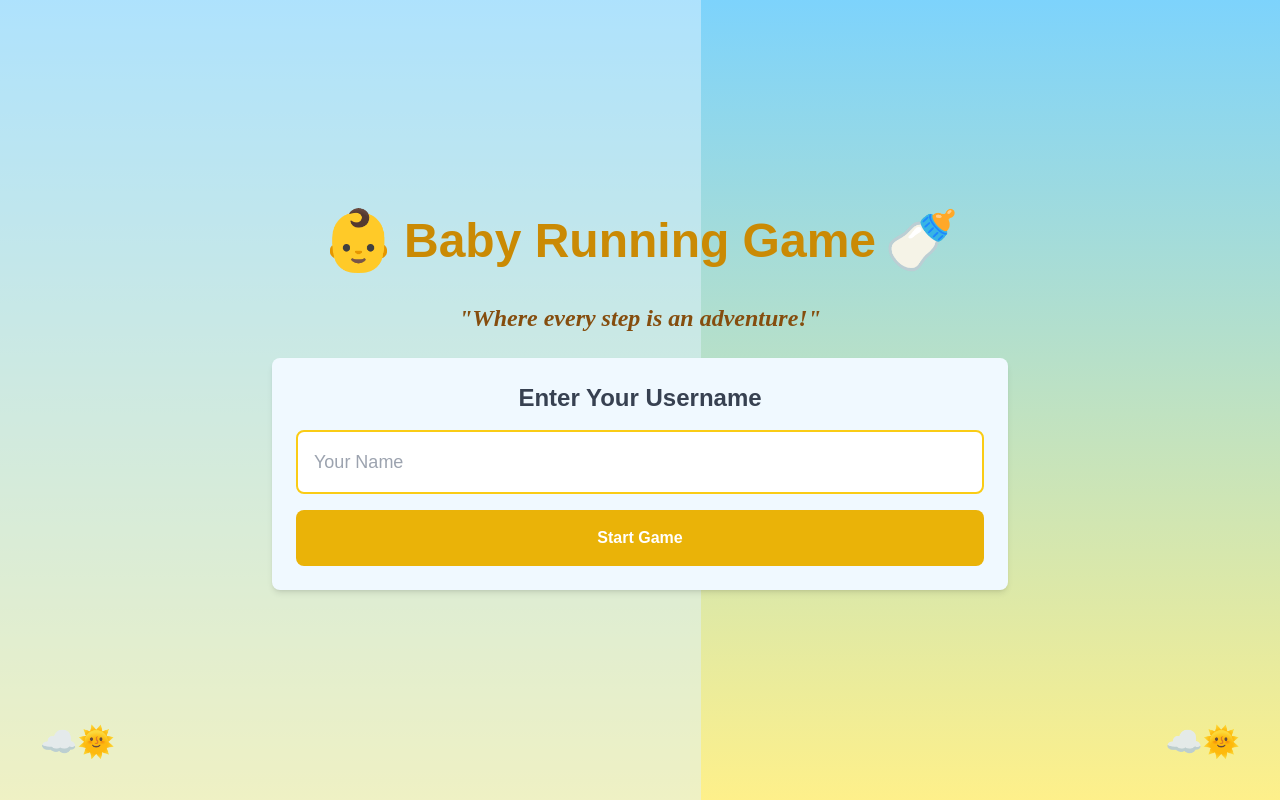
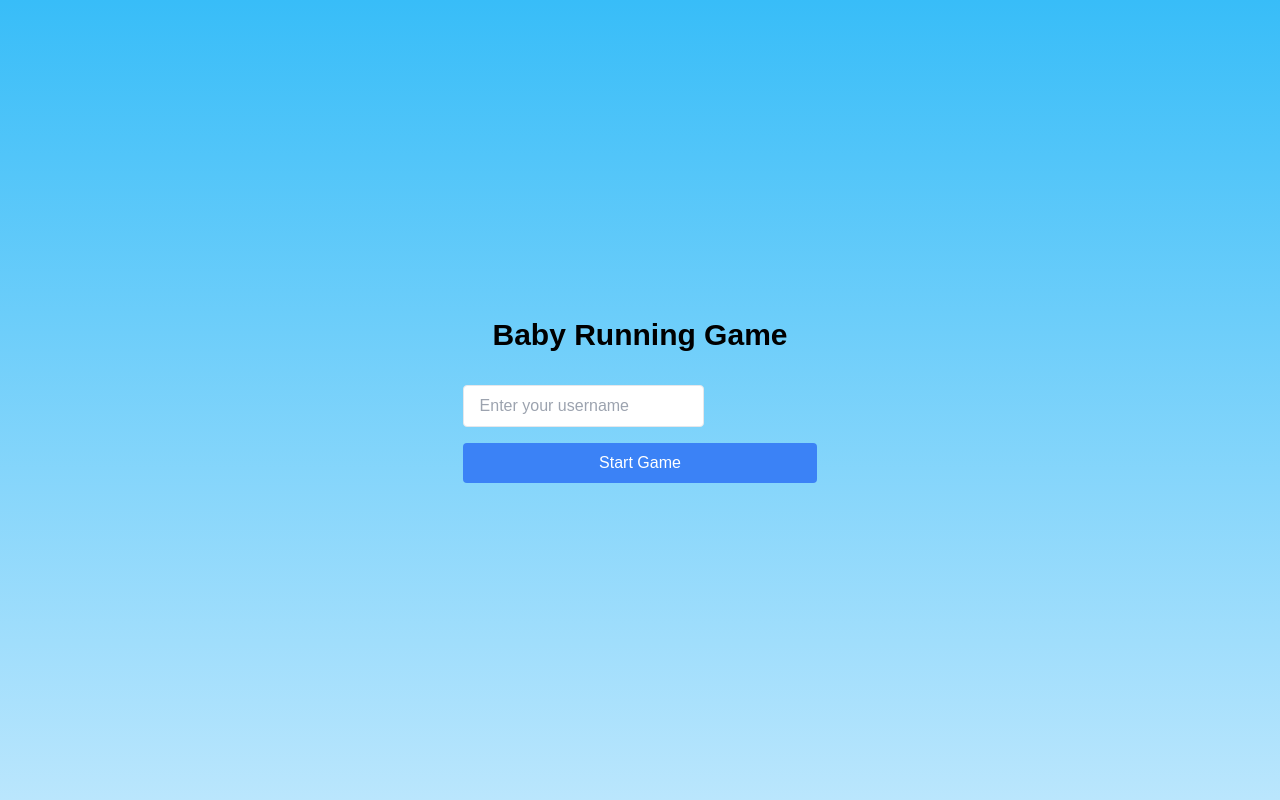
Before and after one commit to ddewantaraq/baby-days-out, a Next.js app: page / in a window 1280 px wide. Built offline with nearby package versions, Linux system fonts and the light colour scheme.

Commit message:
Revert "done revised UI"
This reverts commit 5a9a67e6fd59fc670a902339490ff9343ce70e1e.

```diff
--- a/package.json
+++ b/package.json
@@ -24,8 +24,8 @@
     "autoprefixer": "^10.4.20",
     "eslint": "^9",
     "eslint-config-next": "15.1.3",
-    "postcss": "^8.4.49",
-    "tailwindcss": "^3.4.17",
+    "postcss": "^8",
+    "tailwindcss": "^3.4.1",
     "typescript": "^5"
   }
 }
--- a/src/app/globals.css
+++ b/src/app/globals.css
@@ -24,59 +24,3 @@ body {
   background: var(--background);
   font-family: Arial, Helvetica, sans-serif;
 }
-
-
-@keyframes bounce {
-  0%, 100% {
-    transform: translateY(0);
-  }
-  50% {
-    transform: translateY(-15px);
-  }
-}
-
-.animate-text.bounce {
-  animation: bounce 1.5s ease-in-out infinite;
-}
-
-@keyframes fadeIn {
-  0% {
-    opacity: 0;
-  }
-  100% {
-    opacity: 1;
-  }
-}
-
-.animate-text.fade-in {
-  animation: fadeIn 2s ease-in-out;
-}
-
-@keyframes clouds {
-  0% {
-    transform: translateX(-100%);
-  }
-  100% {
-    transform: translateX(100%);
-  }
-}
-
-.animate-clouds {
-  animation: clouds 20s linear infinite;
-}
-
-@keyframes pulseAnimation {
-  0% {
-    opacity: 0.7;
-  }
-  50% {
-    opacity: 1;
-  }
-  100% {
-    opacity: 0.7;
-  }
-}
-
-.animate-pulse {
-  animation: pulseAnimation 1.5s ease-in-out infinite;
-}
--- a/src/app/page.tsx
+++ b/src/app/page.tsx
@@ -1,89 +1,17 @@
-"use client";
+"use client"
 
-import { useState } from "react";
-import dynamic from "next/dynamic";
+import dynamic from 'next/dynamic';
 
-const GameComponent = dynamic(() => import("@/components/Game/GameComponent"), {
+const GameComponent = dynamic(() => import('@/components/Game/GameComponent'), {
   ssr: false,
 });
 
 export default function Home() {
-  const [username, setUsername] = useState("");
-  const [isGameStarted, setIsGameStarted] = useState(false);
-
-  const handleStartGame = () => {
-    if (username.trim() !== "") {
-      setIsGameStarted(true);
-    } else {
-      alert("Please enter your username to start the game!");
-    }
-  };
-
   return (
-    <div className="min-h-screen bg-gradient-to-b from-sky-300 to-yellow-200 flex flex-col items-center justify-center p-6 space-y-12 relative overflow-hidden">
-      <div className="absolute top-0 left-0 w-full h-full bg-sky-100 opacity-50 animate-clouds"></div>
-
-      <main className="w-full max-w-3xl mx-auto text-center py-8 px-4 z-10">
-        <h1 className="text-5xl font-extrabold text-yellow-600 mb-4 flex items-center justify-center animate-bounce">
-          <span className="mr-2 text-6xl">👶</span> Baby Running Game{" "}
-          <span className="ml-2 text-6xl">🍼</span>
-        </h1>
-        <p
-          className="text-2xl font-bold text-yellow-800 italic mb-6"
-          style={{ fontFamily: '"Luckiest Guy", cursive' }}
-        >
-          "Where every step is an adventure!"
-        </p>
-
-        {!isGameStarted && (
-          <div className="bg-sky-50 p-6 rounded-lg shadow-md mb-8">
-            <h2 className="text-2xl font-semibold text-gray-700 mb-4 animate-text fade-in">
-              Enter Your Username
-            </h2>
-            <input
-              type="text"
-              className="w-full p-4 rounded-lg border-2 border-yellow-400 focus:outline-none focus:ring-2 focus:ring-yellow-400 text-lg text-black"
-              placeholder="Your Name"
-              value={username}
-              onChange={(e) => setUsername(e.target.value)}
-            />
-            <button
-              className="w-full mt-4 p-4 bg-yellow-500 text-white font-semibold rounded-lg hover:bg-yellow-600 transition-all"
-              onClick={handleStartGame}
-            >
-              Start Game
-            </button>
-          </div>
-        )}
-
-{isGameStarted && (
-  <div
-    className="w-full max-w-4xl mx-auto"
-    style={{ height: '500px' }}
-  >
-    <h2 className="text-2xl font-semibold text-gray-700 mb-4">Game Started!</h2>
-
-    <GameComponent />
-  </div>
-)}
+    <div className="min-h-screen flex items-center justify-center p-4 bg-gradient-to-b from-sky-400 to-sky-200">
+      <main className="w-full max-w-5xl mx-auto">
+        <GameComponent />
       </main>
-
-      <div className="absolute bottom-10 left-10 text-3xl text-yellow-400 opacity-70 animate-pulse">
-        <span role="img" aria-label="cloud">
-          ☁️
-        </span>
-        <span role="img" aria-label="sun">
-          🌞
-        </span>
-      </div>
-      <div className="absolute bottom-10 right-10 text-3xl text-yellow-400 opacity-70 animate-pulse">
-        <span role="img" aria-label="cloud">
-          ☁️
-        </span>
-        <span role="img" aria-label="sun">
-          🌞
-        </span>
-      </div>
     </div>
   );
 }
--- a/src/styles/animations.css
+++ b/src/styles/animations.css
@@ -1,30 +1,92 @@
-@keyframes bounce {
+@keyframes moveLeft {
+    0% {
+        transform: translateX(0);
+    }
+    100% {
+        transform: translateX(-50%);
+    }
+}
+
+@keyframes jump {
     0% {
         transform: translateY(0);
     }
     50% {
-      transform: translateY(-30px);
+        transform: translateY(-100px);
     }
     100% {
         transform: translateY(0);
     }
 }
 
-  @keyframes spin {
+@keyframes doubleJump {
     0% {
-      transform: rotate(0deg);
+        transform: translateY(0);
+    }
+    40% {
+        transform: translateY(-150px);
+    }
+    60% {
+        transform: translateY(-160px);
     }
     100% {
-      transform: rotate(360deg);
+        transform: translateY(0);
+    }
+}
+
+@keyframes scrollGround {
+    0% {
+        transform: translateX(0);
+    }
+    100% {
+        transform: translateX(-50%);
+    }
+}
+
+@keyframes float {
+    0% {
+        transform: translateY(0px);
+    }
+    50% {
+        transform: translateY(-10px);
+    }
+    100% {
+        transform: translateY(0px);
+    }
+}
+
+.character.jumping {
+    animation: jump 0.5s ease-out;
+}
+
+.character.double-jumping {
+    animation: doubleJump 0.8s ease-out;
+}
+
+.ground {
+    animation: scrollGround 20s linear infinite;
+}
+
+.floating-cloud {
+    animation: float 6s ease-in-out infinite;
 }
 
 
+button {
+    padding: 12px 24px;
+    background-color: #FF6347;
+    border: none;
+    border-radius: 5px;
+    color: white;
+    font-family: 'Poppins', sans-serif;
+    cursor: pointer;
+    transition: transform 0.3s ease-in-out;
 }
 
-  .floating-button {
-    animation: bounce 1s infinite ease-in-out;
+button:hover {
+    transform: scale(1.1);
 }
 
-  .spin-animation {
-    animation: spin 2s infinite linear;
+button:active {
+    transform: scale(0.9);
 }
--- a/src/styles/layout.css
+++ b/src/styles/layout.css
@@ -1,32 +1,46 @@
-
 .game-container {
     position: relative;
-    width: 100%;
+    width: 800px;
     height: 400px;
-    background: #fff4f9;
-    border-radius: 16px;
-    box-shadow: 0 0 10px rgba(0, 0, 0, 0.1);
-    margin-top: 20px;
-  }
+    margin: 0 auto;
+    border: 2px solid #333;
+    border-radius: 12px;
+    overflow: hidden;
+    background: linear-gradient(180deg, #87CEEB, #ffffff);
+}
+.character {
+    position: absolute;
+    bottom: -2px;
+    left: 50px;
+    z-index: 10;
+}
 
-  .character {
+.obstacle {
     position: absolute;
-    bottom: 10px;
-    left: 50%;
-    transform: translateX(-50%);
-    width: 80px;
-    height: 80px;
-    background-color: #ff6347;
-    border-radius: 50%;
-  }
+    bottom: 0;
+    z-index: 1;
+    animation: obstacleAppear 0.3s forwards;
+}
+
+.text-shadow {
+    text-shadow: 2px 2px 4px rgba(0, 0, 0, 0.5);
+}
 
 
-  .game-container, .character, .input-container {
-    box-shadow: 0 4px 8px rgba(0, 0, 0, 0.1);
-  }
+button {
+    padding: 10px 20px;
+    background-color: #FF6347;
+    border-radius: 8px;
+    border: none;
+    color: white;
+    cursor: pointer;
+    transition: transform 0.3s ease-in-out;
+}
 
-  .input-container {
-    background-color: #ffe4e1;
-    padding: 15px;
-    border-radius: 12px;
-  }
+button:hover {
+    transform: scale(1.1);
+}
+
+button:active {
+    transform: scale(0.9);
+}
--- a/src/types/game.ts
+++ b/src/types/game.ts
@@ -1,4 +1,4 @@
-export type GameState = 'idle' | 'ready' | 'playing' | 'gameover';
+export type GameState = 'idle' | 'ready' | 'playing' | 'gameover' | 'countdown';
 
 export enum ObstacleType {
   NORMAL_CAT = "cat",
--- a/tailwind.config.ts
+++ b/tailwind.config.ts
@@ -11,13 +11,12 @@ export default {
       colors: {
         background: "var(--background)",
         foreground: "var(--foreground)",
-        "baby-blue": "#87CEFA",
-        "baby-pink": "#FFB6C1",
-        "sunny-yellow": "#FFEB3B",
-        "playful-green": "#66BB6A",
+        primary: "#FF6347",
+      },
+      fontFamily: {
+        sans: ['Roboto', 'Poppins', 'sans-serif'],
       },
     },
   },
-
   plugins: [],
 } satisfies Config;
```
Also changed, not shown: src/styles/responsive.css (+2 -22 lines), 2 other files (tests, documents, lock files or other folders). Lines whose indentation alone changed are shown as unchanged.
